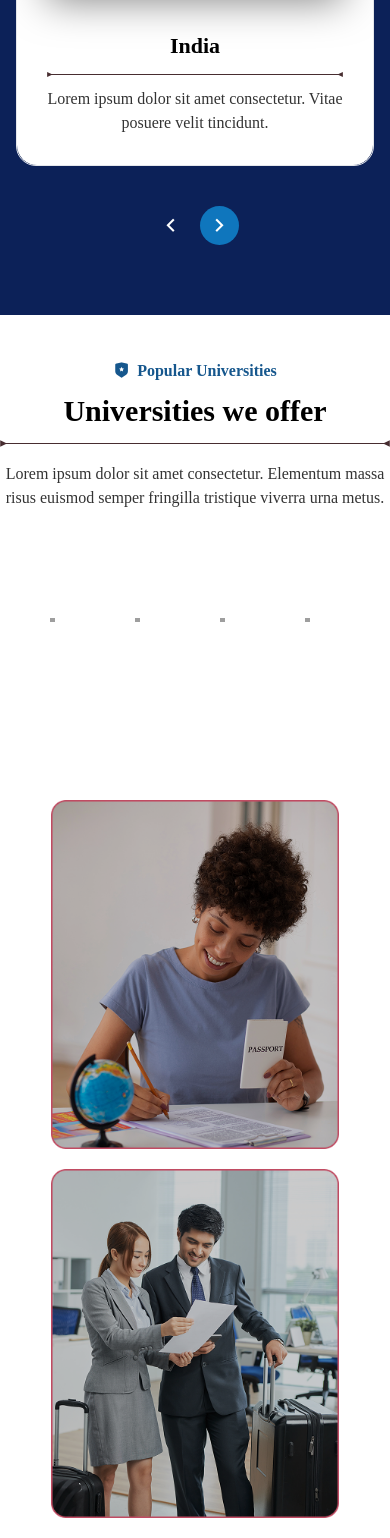
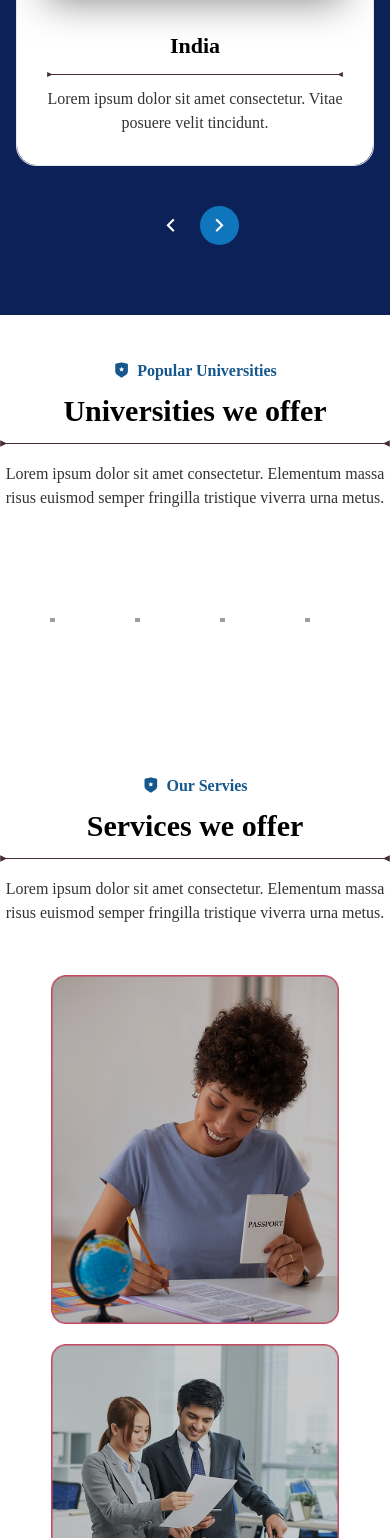
Before and after one commit to paudel-mayank/globalVisa, a PHP site: page / in a window 390 px wide. Shown: the part 4233-5771 px from the top of the page. Run offline with PHP 8.4, Linux system fonts and the light colour scheme; some web fonts are replaced; grey boxes are pictures that could not be loaded.

Commit message:
fix: styles

```diff
--- a/index.php
+++ b/index.php
@@ -763,10 +763,35 @@ include 'includes/header.php';
         </div>
     </div>
 </div>
-
+<div class=" mt-[50px] sm:mt-[61px] xl:mt-[79px] ">
+    <div class="flex flex-col gap-[30px] xl:gap-[60px]">
+        <div class="flex flex-col gap-[15px] xl:gap-[30px] max-w-[680px] mx-auto mt-[61px]">
+            <div class="flex flex-col gap-[15px] xl:gap-5">
+                <div class="flex justify-center items-center gap-2">
+                    <i
+                        class="text-secondary-dark text-subtitle2 sm:text-subtitle1 font-subtitle1 ri-shield-star-fill"></i>
+                    <p class="text-secondary-dark text-subtitle2 sm:text-subtitle1 font-subtitle1">
+                        Our Servies </p>
+                </div>
+                <div class="flex flex-col gap-[9px]">
+                    <h2 class="text-primary-dark text-center">
+                        Services we offer
+                    </h2>
+                    <img class="max-w-full" src="assets/lineB-28c55641.svg" alt="lineB.svg" />
+                </div>
+            </div>
+            <p class="xl:text-body1 font-body1 text-center text-textColor-dark">
+                Lorem ipsum dolor sit amet consectetur. Elementum
+                massa
+                risus euismod
+                semper fringilla tristique viverra urna metus.
+            </p>
+        </div>
+    </div>
+</div>
 
 <div id="teams">
-    <div class="container py-[70px] xl:py-[100px] gap-10 lg:gap-[70px] flex flex-col overflow-hidden">
+    <div class="container py-[50px] xl:py-[70px] gap-10 lg:gap-[70px] flex flex-col overflow-hidden">
         <div data-aos="fade-zoom-in" data-aos-easing="ease-in-back" data-aos-delay="300" data-aos-offset="0"
             class="team-member  grid grid-cols-1 sm:grid-cols-2 lg:grid-cols-3 gap-5">
             <div class="members max-w-[288px] mx-auto sm:max-w-full sm:mx-0 relative group">
@@ -1419,9 +1444,9 @@ include 'includes/header.php';
 
 
 
-<div class="overflow-hidden flex flex-col gap-[70px] xl:gap-[100px] py-[70px] xl:py-[100px] container" id="contact">
-    <div class=" grid grid-cols-1 lg:grid-cols-2 gap-10 items-center">
-        <div class="max-w-[680px] mx-auto lg:text-start text-center pt-1 xl:pt-0" data-aos="fade-right"
+<div class="overflow-hidden flex flex-col gap-[70px] xl:gap-[100px] py-[50px] xl:py-[70px] container" id="contact">
+    <div class=" flex-equal-height gap-10 items-center">
+        <div class=" text-section max-w-[680px] mx-auto lg:text-start text-center pt-1 xl:pt-0" data-aos="fade-right"
             data-aos-duration="700">
             <div class="flex flex-col gap-[15px] xl:gap-[30px]">
                 <div class="flex flex-col gap-[15px] xl:gap-[30px]">
@@ -1440,13 +1465,13 @@ include 'includes/header.php';
                                 Contact us
                                 Anytime!
                             </h2>
-                            <img class="max-w-full" src="assets/lineA-831eca49.svg" alt="lineA.svg" />
-                        </div>
-                    </div>
-                    <p class="xl:text-body1 font-body1 text-textColor-dark">
+                            <!-- <img class="max-w-full" src="assets/lineA-831eca49.svg" alt="lineA.svg" /> -->
+                        </div>
+                    </div>
+                    <!-- <p class="xl:text-body1 font-body1 text-textColor-dark">
                         Lorem ipsum dolor sit amet consectetur. Elementum massa risus
                         euismod semper fringilla tristique viverra urna metus.
-                    </p>
+                    </p> -->
                 </div>
                 <form class="flex flex-col gap-[15px] xl:gap-5">
                     <input required
@@ -1474,8 +1499,9 @@ include 'includes/header.php';
                 </form>
             </div>
         </div>
-        <div data-aos="fade-left" data-aos-duration="700">
-            <img src="assets/contact-ead108d9.png" class="mx-auto" alt="contact" />
+        <div data-aos="fade-left" data-aos-duration="700" class='image-section'>
+            <img src="assets/contact.jpg
+            " class="mx-auto" alt="contact" />
         </div>
     </div>
 </div>
@@ -1509,6 +1535,7 @@ include 'includes/header.php';
 
 </body>
 
-<!-- Mirrored from globelvisa-html.vercel.app/ index.php by HTTrack Website Copier/3.x [XR&CO'2014], Tue, 03 Jun 2025 15:59:06 GMT -->
+<!-- Mirrored from globelvisa-html.vercel.app/ index.php by HTTrack Website Copier/3.x [XR&CO' 2014], Tue, 03 Jun 2025
+            15:59:06 GMT -->
 
 </html>
```
Also changed, not shown: contact.php (+7 -8 lines), assets/contact.jpg (added).
